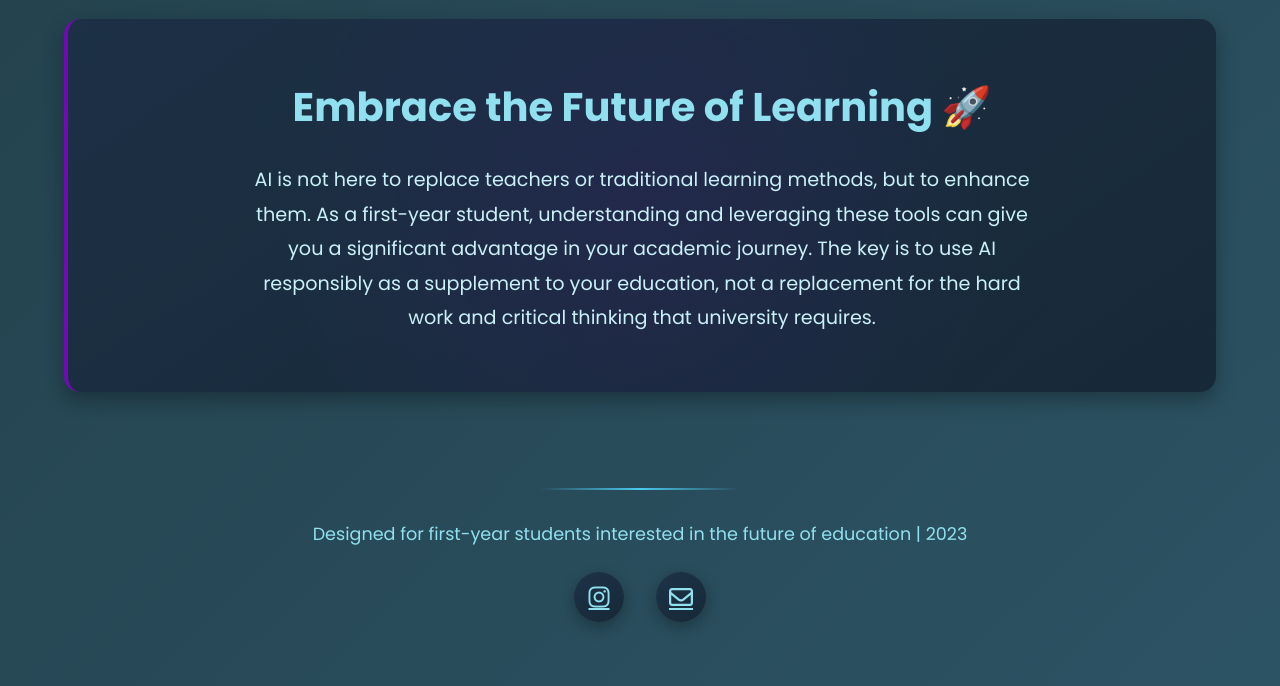
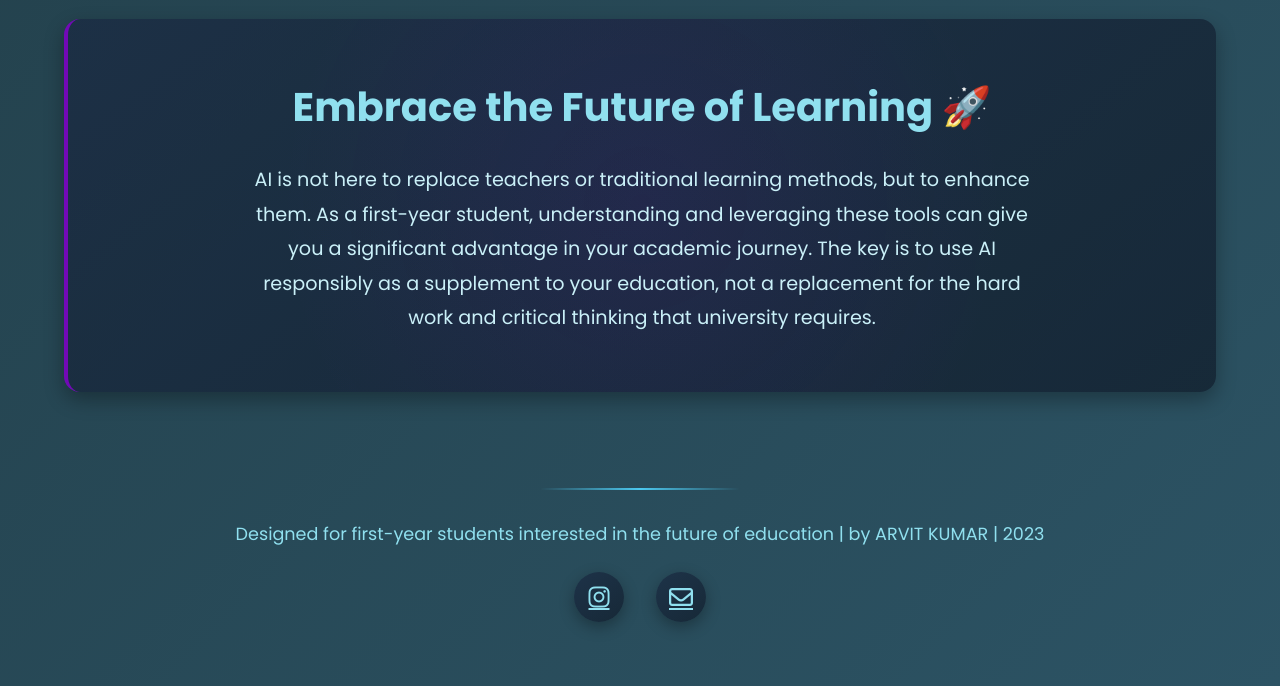
Before and after one commit to arvitkumar/blogpage, a plain HTML site: page index.html in a window 1280 px wide. Shown: the part 4120-4806 px from the top of the page. Drawn offline with Linux system fonts and the light colour scheme.

Commit message:
Update index.html

```diff
--- a/index.html
+++ b/index.html
@@ -744,7 +744,7 @@
     </div>
 
     <footer>
-        <p>Designed for first-year students interested in the future of education | 2023</p>
+        <p>Designed for first-year students interested in the future of education | by ARVIT KUMAR | 2023</p>
         <div class="social-links">
         <a href="https://www.instagram.com/arvit_kumar_77/" class="social-link" target="_blank" rel="noopener noreferrer"
             title="Follow me on Instagram">
```
